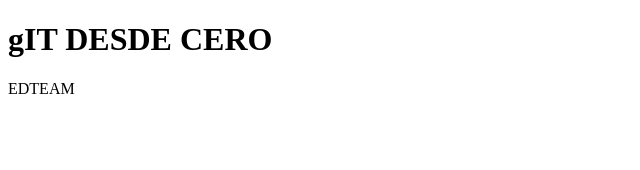
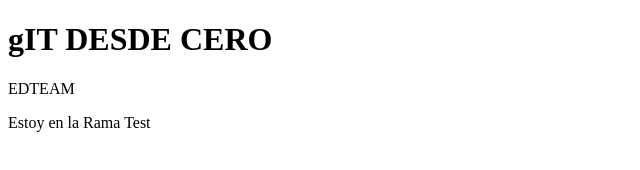
Before and after one commit to VicOvalle/practicando-git, a plain HTML site: page index.html in a window 1280 px wide. Shown: the whole page, without its empty margins (0-640 px from the left). Drawn offline with Linux system fonts and the light colour scheme.

Commit message:
Cambio desde la rama Test

```diff
--- a/index.html
+++ b/index.html
@@ -9,5 +9,8 @@
 <body>
     <h1>gIT DESDE CERO</h1>
     <p>EDTEAM</p>
+    <section>
+        <p>Estoy en la Rama Test</p>
+    </section>
 </body>
 </html>
```
